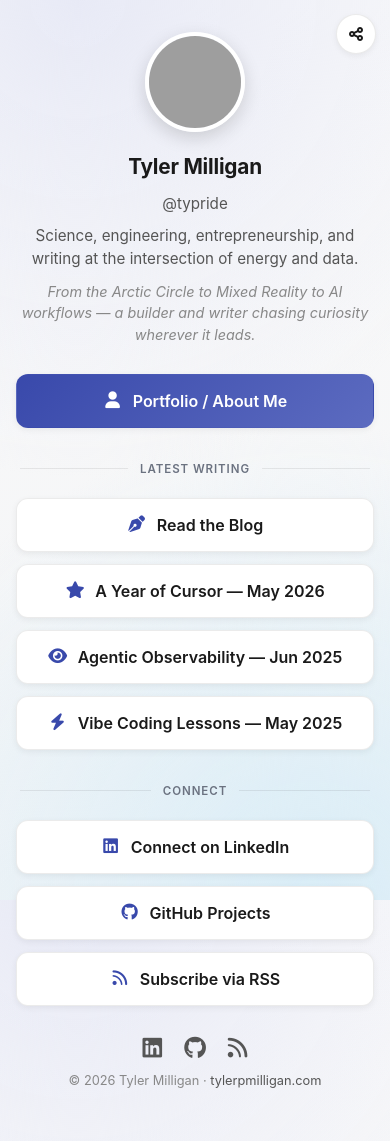
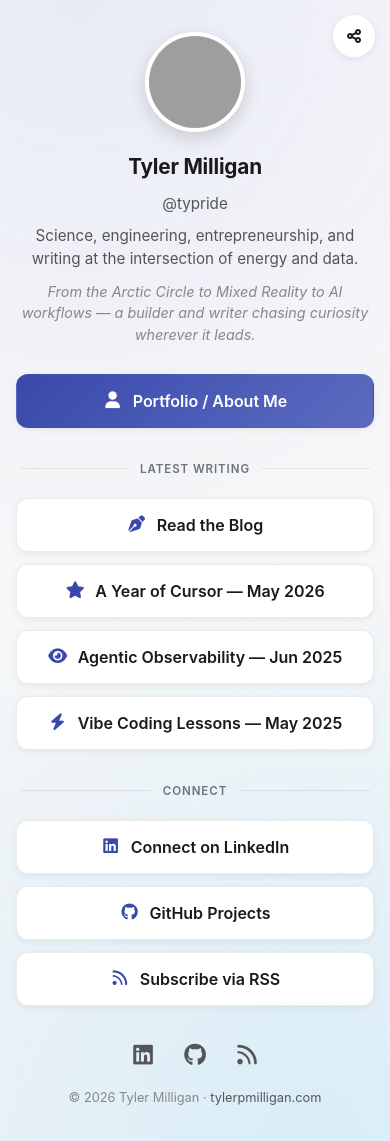
Before and after one commit to typride/typride.github.io, a Jekyll site: the page links.html, which Jekyll copies as it is, in a window 390 px wide. Built offline with Jekyll 4.4.1, drawn with Linux system fonts in a browser that asks for light colours; grey boxes are pictures that could not be loaded.

Commit message:
Tighten mobile experience on links page (safe-area insets, hover gating, 44px tap targets, modal scroll lock).
Co-authored-by: Cursor <cursoragent@cursor.com>

```diff
--- a/links.html
+++ b/links.html
@@ -81,10 +81,16 @@
 
         * {
             box-sizing: border-box;
+            -webkit-tap-highlight-color: transparent;
         }
 
         html, body {
             min-height: 100%;
+        }
+
+        html {
+            /* Match body background so iOS overscroll bounce blends in */
+            background: var(--bg-base-end);
         }
 
         body {
@@ -95,16 +101,26 @@
                 radial-gradient(circle at 20% 0%, var(--bg-grad-1) 0%, transparent 50%),
                 radial-gradient(circle at 80% 100%, var(--bg-grad-2) 0%, transparent 50%),
                 linear-gradient(180deg, var(--bg-base-start) 0%, var(--bg-base-end) 100%);
-            background-attachment: fixed;
             color: var(--link-text);
             -webkit-font-smoothing: antialiased;
             -moz-osx-font-smoothing: grayscale;
+            min-height: 100vh;
+            /* dvh better tracks the iOS dynamic address bar */
+            min-height: 100dvh;
+        }
+
+        /* Lock background scroll while the share modal is open (mobile fix). */
+        body.modal-open {
+            overflow: hidden;
+            touch-action: none;
         }
 
         .links-wrapper {
             max-width: 560px;
             margin: 0 auto;
-            padding: 48px 20px 32px;
+            padding:
+                calc(48px + env(safe-area-inset-top)) 20px
+                calc(32px + env(safe-area-inset-bottom));
             text-align: center;
             position: relative;
         }
@@ -112,10 +128,10 @@
         /* Share button (top-right of the page card) */
         .share-button {
             position: absolute;
-            top: 20px;
-            right: 20px;
-            width: 40px;
-            height: 40px;
+            top: calc(20px + env(safe-area-inset-top));
+            right: calc(20px + env(safe-area-inset-right));
+            width: 44px;
+            height: 44px;
             border-radius: 50%;
             border: 1px solid var(--link-border);
             background-color: var(--surface);
@@ -129,15 +145,20 @@
             transition: transform 0.15s ease, box-shadow 0.15s ease;
         }
 
-        .share-button:hover,
-        .share-button:focus-visible {
+        @media (hover: hover) {
+            .share-button:hover {
                 transform: translateY(-2px);
                 box-shadow: var(--link-shadow-hover);
-            outline: none;
+            }
         }
 
         .share-button:focus-visible {
+            outline: none;
             box-shadow: var(--link-shadow-hover), 0 0 0 3px rgba(57, 73, 171, 0.35);
+        }
+
+        .share-button:active {
+            transform: scale(0.96);
         }
 
         .profile-img {
@@ -265,15 +286,21 @@
             position: relative;
         }
 
-        .link-item a:hover,
-        .link-item a:focus-visible {
+        @media (hover: hover) {
+            .link-item a:hover {
                 transform: translateY(-2px);
                 box-shadow: var(--link-shadow-hover);
-            outline: none;
+            }
         }
 
         .link-item a:focus-visible {
+            outline: none;
             box-shadow: var(--link-shadow-hover), 0 0 0 3px rgba(57, 73, 171, 0.35);
+        }
+
+        .link-item a:active {
+            transform: scale(0.985);
+            box-shadow: var(--link-shadow);
         }
 
         .link-item a i {
@@ -329,7 +356,7 @@
         .social-row {
             display: flex;
             justify-content: center;
-            gap: 22px;
+            gap: 8px;
             margin: 28px 0 12px;
         }
 
@@ -337,13 +364,30 @@
             color: var(--muted-text);
             font-size: 1.4rem;
             transition: color 0.15s ease, transform 0.15s ease;
+            display: inline-flex;
+            align-items: center;
+            justify-content: center;
+            width: 44px;
+            height: 44px;
+            border-radius: 50%;
+            text-decoration: none;
         }
 
-        .social-row a:hover,
-        .social-row a:focus-visible {
+        @media (hover: hover) {
+            .social-row a:hover {
                 color: var(--accent);
                 transform: translateY(-2px);
+            }
+        }
+
+        .social-row a:focus-visible {
             outline: none;
+            color: var(--accent);
+            box-shadow: 0 0 0 3px rgba(57, 73, 171, 0.25);
+        }
+
+        .social-row a:active {
+            transform: scale(0.92);
         }
 
         .footer-note {
@@ -369,10 +413,14 @@
             display: none;
             align-items: center;
             justify-content: center;
-            padding: 16px;
+            padding:
+                calc(16px + env(safe-area-inset-top)) 16px
+                calc(16px + env(safe-area-inset-bottom));
             z-index: 1000;
             opacity: 0;
             transition: opacity 0.18s ease;
+            overscroll-behavior: contain;
+            -webkit-overflow-scrolling: touch;
         }
 
         .share-overlay.open {
@@ -412,22 +460,34 @@
 
         .share-modal .close-btn {
             position: absolute;
-            top: 10px;
-            right: 10px;
-            width: 32px;
-            height: 32px;
+            top: 6px;
+            right: 6px;
+            width: 44px;
+            height: 44px;
             border: none;
             background: transparent;
             color: var(--muted-text);
-            font-size: 1.1rem;
+            font-size: 1.15rem;
             cursor: pointer;
             border-radius: 50%;
+            display: inline-flex;
+            align-items: center;
+            justify-content: center;
         }
 
-        .share-modal .close-btn:hover,
+        @media (hover: hover) {
+            .share-modal .close-btn:hover {
+                background-color: rgba(0, 0, 0, 0.06);
+            }
+        }
+
         .share-modal .close-btn:focus-visible {
+            outline: none;
             background-color: rgba(0, 0, 0, 0.06);
-            outline: none;
+        }
+
+        .share-modal .close-btn:active {
+            background-color: rgba(0, 0, 0, 0.1);
         }
 
         .qr-container {
@@ -482,6 +542,7 @@
         }
 
         .share-actions button {
+            min-height: 44px;
             padding: 12px 14px;
             border-radius: 10px;
             font-size: 0.92rem;
@@ -497,11 +558,20 @@
             transition: transform 0.15s ease, box-shadow 0.15s ease, background-color 0.15s ease;
         }
 
-        .share-actions button:hover,
-        .share-actions button:focus-visible {
+        @media (hover: hover) {
+            .share-actions button:hover {
                 transform: translateY(-1px);
                 box-shadow: var(--link-shadow-hover);
+            }
+        }
+
+        .share-actions button:focus-visible {
             outline: none;
+            box-shadow: var(--link-shadow-hover), 0 0 0 3px rgba(57, 73, 171, 0.25);
+        }
+
+        .share-actions button:active {
+            transform: scale(0.98);
         }
 
         .share-actions .primary {
@@ -510,9 +580,10 @@
             border-color: transparent;
         }
 
-        .share-actions .primary:hover,
-        .share-actions .primary:focus-visible {
+        @media (hover: hover) {
+            .share-actions .primary:hover {
                 background: linear-gradient(135deg, var(--accent-dark) 0%, var(--accent) 100%);
+            }
         }
 
         /* Single-column actions if native share unavailable */
@@ -521,7 +592,7 @@
         /* Toast */
         .toast {
             position: fixed;
-            bottom: 24px;
+            bottom: calc(24px + env(safe-area-inset-bottom));
             left: 50%;
             transform: translateX(-50%) translateY(20px);
             background-color: #1a1d24;
@@ -542,10 +613,17 @@
         }
 
         @media (max-width: 480px) {
-            .links-wrapper { padding: 32px 16px 24px; }
-            .profile-img   { width: 100px; height: 100px; }
-            .profile-name  { font-size: 1.3rem; }
-            .share-button  { top: 14px; right: 14px; }
+            .links-wrapper {
+                padding:
+                    calc(32px + env(safe-area-inset-top)) 16px
+                    calc(24px + env(safe-area-inset-bottom));
+            }
+            .profile-img  { width: 100px; height: 100px; }
+            .profile-name { font-size: 1.3rem; }
+            .share-button {
+                top: calc(14px + env(safe-area-inset-top));
+                right: calc(14px + env(safe-area-inset-right));
+            }
         }
     </style>
 </head>
@@ -556,7 +634,7 @@
             <i class="fas fa-share-nodes" aria-hidden="true"></i>
         </button>
 
-        <img src="images/Tyler-profile.jpg" alt="Tyler Milligan" class="profile-img">
+        <img src="images/Tyler-profile.jpg" alt="Tyler Milligan" class="profile-img" width="120" height="120" decoding="async">
         <h1 class="profile-name">Tyler Milligan</h1>
         <p class="profile-handle">@typride</p>
         <p class="profile-bio">Science, engineering, entrepreneurship, and writing at the intersection of energy and data.</p>
```
Also changed, not shown: other parts of links.html (+2 -1 lines). Lines whose indentation alone changed are shown as unchanged.
